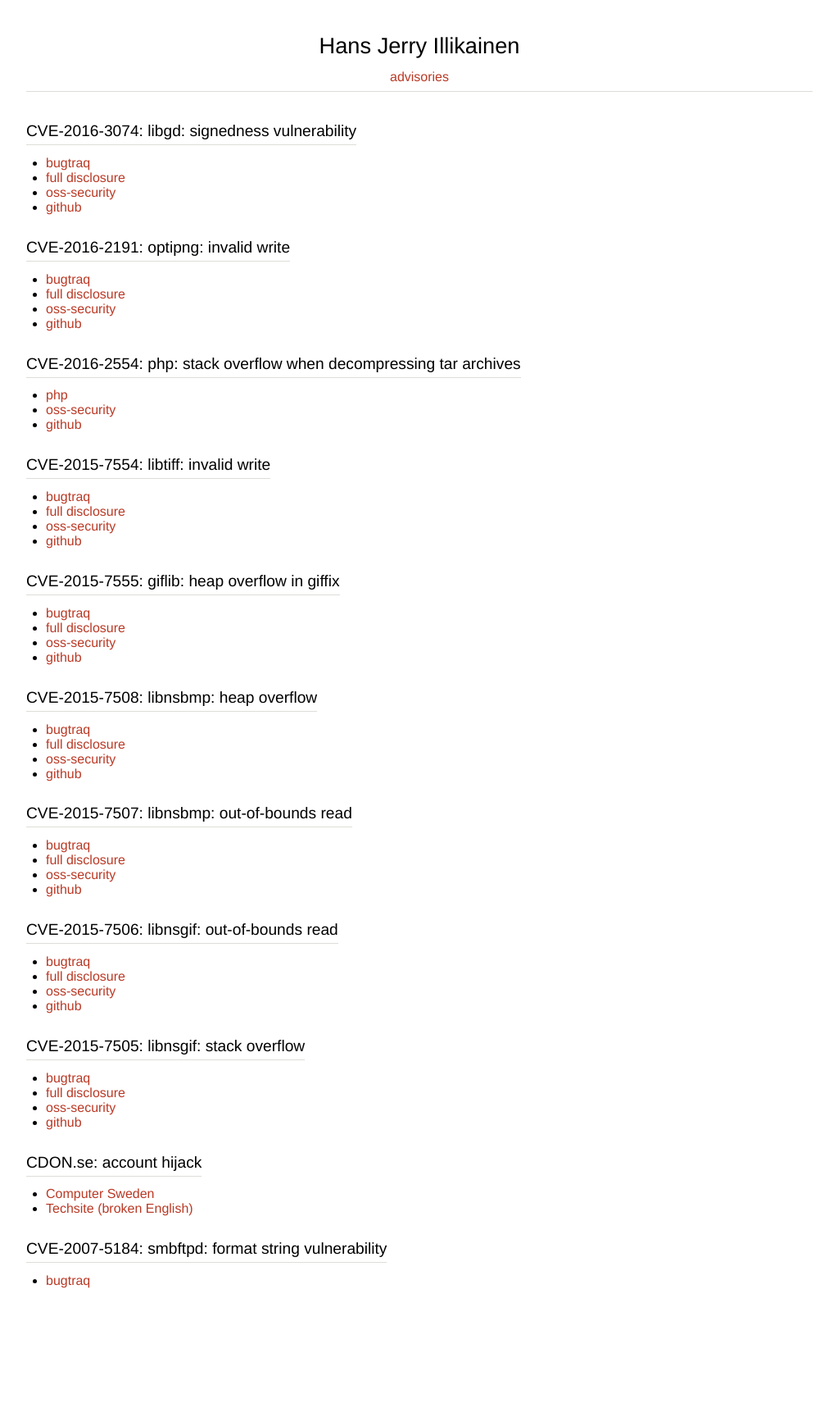
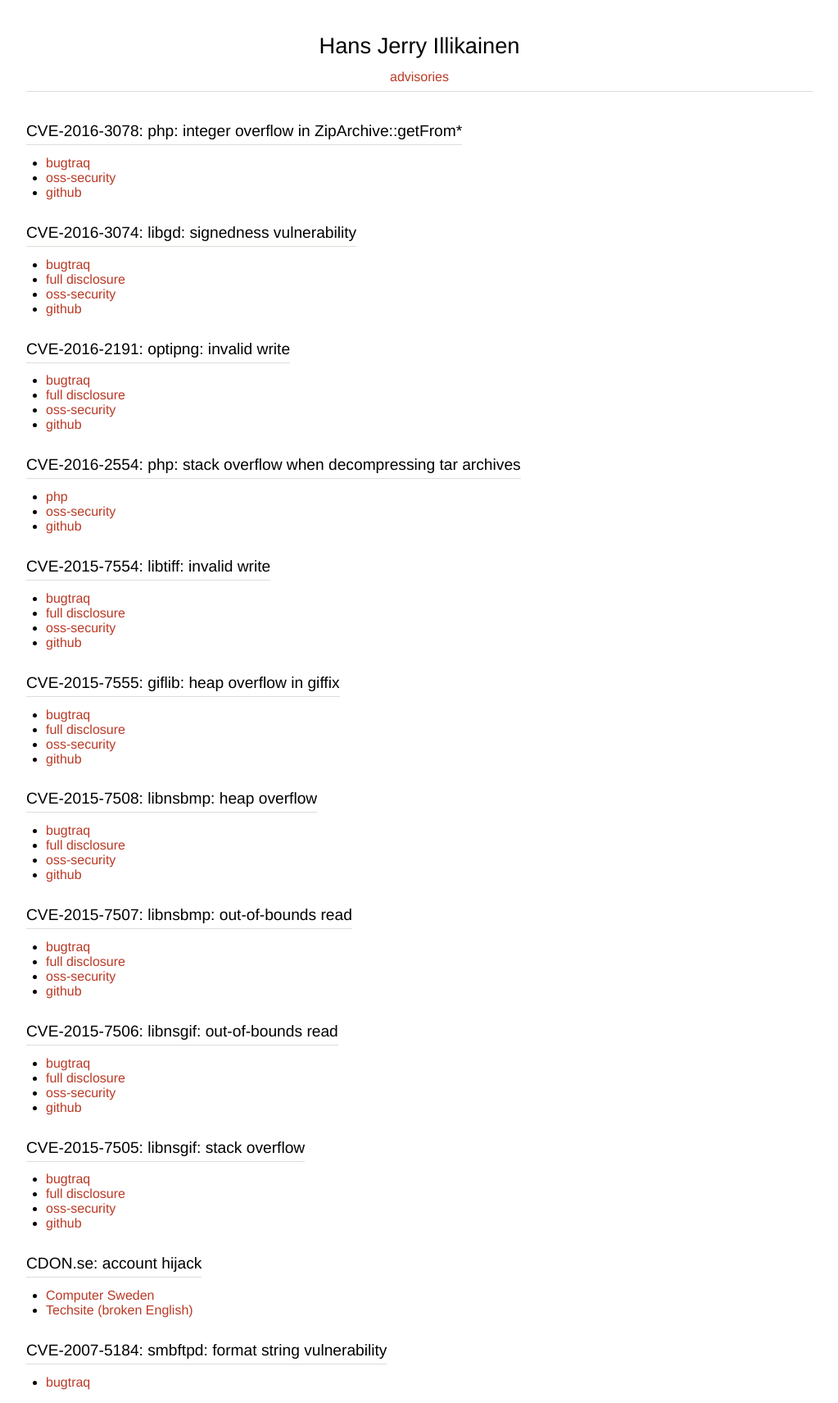
Before and after one commit to dyntopia/dyntopia.github.io, a Jekyll site: the page built from index.md, in a window 1280 px wide. Shown: the whole page at 82% size, without its empty margins (128-1151 px from the left). Built offline with Jekyll 4.4.1, drawn with Linux system fonts in a browser that asks for light colours; before the commit the page ends 1587 px from its top, so only the background shows below that.

Commit message:
Add CVE-2016-3078

```diff
--- a/index.md
+++ b/index.md
@@ -2,6 +2,13 @@
 layout: default
 title: advisories
 ---
+
+CVE-2016-3078: php: integer overflow in ZipArchive::getFrom*
+============================================================
+* [bugtraq](http://seclists.org/bugtraq/2016/Apr/159)
+* [oss-security](http://seclists.org/oss-sec/2016/q2/158)
+* [github](https://github.com/dyntopia/advisories/blob/master/009-php.org)
+
 
 CVE-2016-3074: libgd: signedness vulnerability
 ==============================================
```
